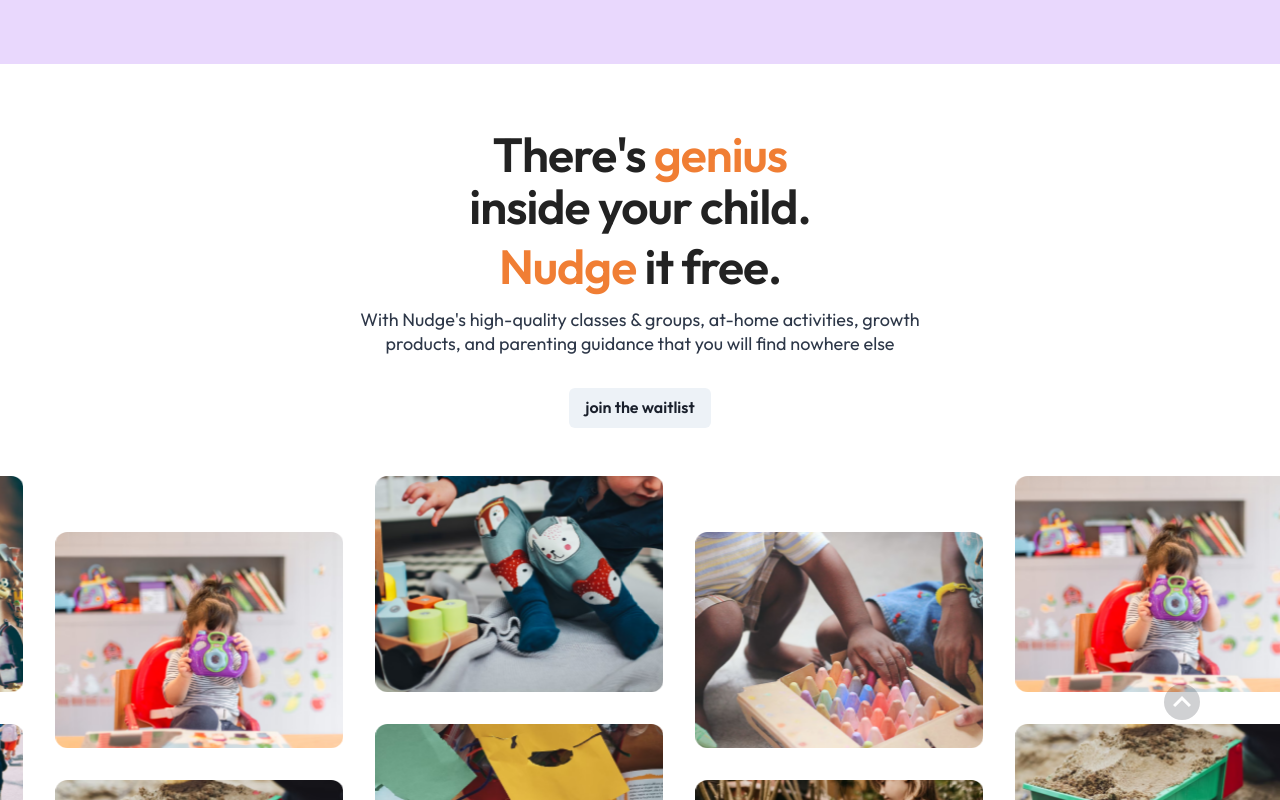
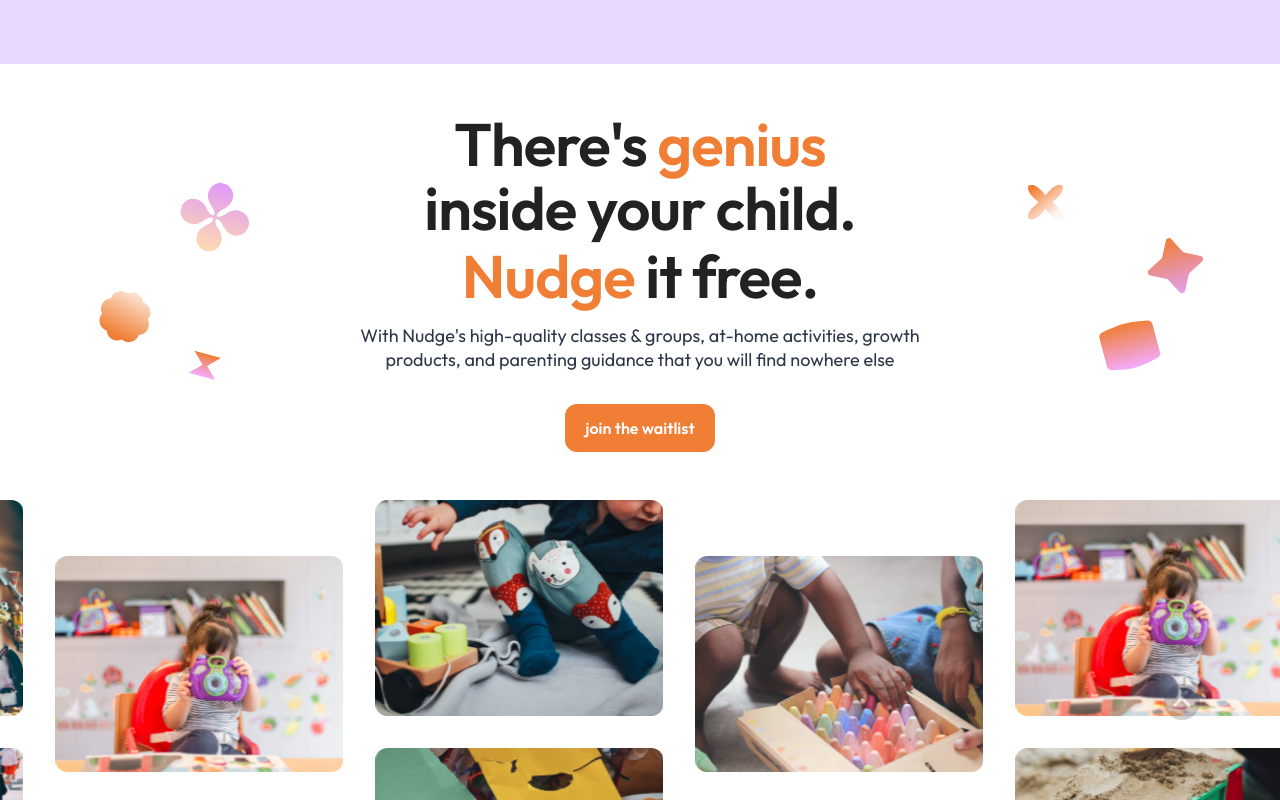
Before and after one commit to nudge-parenting/nudge-website, a Next.js app: page / in a window 1280 px wide. Shown: the top 800 px of the page. Built offline with nearby package versions, Linux system fonts and the light colour scheme.

Commit message:
svg shapes animation

```diff
--- /dev/null
+++ b/components/General/Button.js
@@ -0,0 +1,34 @@
+import { Box } from "@chakra-ui/react";
+
+function Button() {
+	return (
+		<Box
+			as="button"
+			// height="24px"
+			lineHeight="24px"
+			transition="all 0.2s cubic-bezier(.08,.52,.52,1)"
+			// border="1px"
+			px="20px"
+			py="12px"
+			borderRadius="12px"
+			fontSize="16px"
+			fontWeight="semibold"
+			bg="orange.500"
+			borderColor="#ccd0d5"
+			color="#fff"
+			_hover={{ bg: "orange.600" }}
+			_active={{
+				bg: "#dddfe2",
+				transform: "scale(0.98)",
+				borderColor: "#bec3c9",
+			}}
+			_focus={{
+				boxShadow:
+					"0 0 1px 2px rgba(88, 144, 255, .75), 0 1px 1px rgba(0, 0, 0, .15)",
+			}}
+		>
+			join the waitlist
+		</Box>
+	);
+}
+export default Button;
--- a/pages/_app.js
+++ b/pages/_app.js
@@ -1,5 +1,5 @@
 import { ChakraProvider, extendTheme } from "@chakra-ui/react";
-import Layout from "../components/Layout";
+import Layout from "../components/General/Layout";
 import "@fontsource/outfit/100.css";
 import "@fontsource/outfit/200.css";
 import "@fontsource/outfit/300.css";
@@ -63,18 +63,26 @@
 			},
 			sizes: {
 				lg: {
-					fontSize: "60",
-					lineHeight: "64px",
-				},
-				md: {
-					fontSize: "48px",
-					lineHeight: "52px",
+					// base, sm, md, lg, xl (object syntax doesnt work here)
+					fontSize: ["48px", "48px", "48px", "48px", "60px"],
+					lineHeight: ["52px", "52px", "52px", "52px", "64px"],
 				},
 			},
 		},
+		Button: {
+			baseStyle: {
+				borderRadius: "12px",
+				fontSize: "14px",
+				px: 20,
+			},
+			defaultProps: {
+				colorScheme: "orange",
+				px: 20,
+				borderRadius: "12px",
+				fontSize: "14px",
+			},
+		},
 	},
-
-	//components
 };
 
 const theme = extendTheme(nudgeTheme);
--- a/pages/index.js
+++ b/pages/index.js
@@ -1,15 +1,34 @@
-import { Box, Button, Heading, Text, VStack } from "@chakra-ui/react";
+import { Box, Heading, HStack, Image, Text, VStack } from "@chakra-ui/react";
 import { motion } from "framer-motion";
+import Button from "../components/General/Button";
 import LandingImages from "../components/Home/LandingImages";
 const MotionBox = motion(Box);
 
 export default function Home({}) {
 	return <HeroSection />;
 }
+function HeroSection() {
+	return (
+		<VStack minH="100vh" spacing="12" py="12">
+			<HStack
+				width="1160px"
+				mx="auto"
+				justifyContent="center"
+				spacing="100px"
+				alignItems="center"
+			>
+				<FloatingSVGs type="left" />
+				<HeroText />
+				<FloatingSVGs type="right" />
+			</HStack>
+			<LandingImages />
+		</VStack>
+	);
+}
 
 function HeroText() {
 	return (
-		<VStack spacing="8">
+		<VStack spacing="8" width="560px" mx="auto">
 			<VStack spacing="4">
 				<VStack>
 					<MotionBox
@@ -26,12 +45,11 @@
 					>
 						<Heading
 							textAlign="center"
-							size="md"
+							size="lg"
 							fontWeight="semibold"
-							letterSpacing="-1px"
 						>
 							There&apos;s{" "}
-							<Heading as="span" color="orange.500" size="md">
+							<Heading as="span" color="orange.500" size="lg">
 								genius
 							</Heading>{" "}
 							<br />
@@ -49,8 +67,8 @@
 							stiffness: 200,
 						}}
 					>
-						<Heading textAlign="center" size="md">
-							<Heading as="span" color="orange.500" size="md">
+						<Heading textAlign="center" size="lg" mt="-1">
+							<Heading as="span" color="orange.500" size="lg">
 								Nudge
 							</Heading>{" "}
 							it free.
@@ -93,20 +111,62 @@
 	);
 }
 
-function HeroSection() {
+function FloatingSVGs({ type = "left" }) {
 	return (
-		<VStack minH="100vh" spacing="12">
-			<VStack
-				mt="16"
-				spacing="20"
-				w="100%"
-				// bg="pink.100"
-				maxW="1160px"
-				mx="auto"
-			>
-				<HeroText />
-			</VStack>
-			<LandingImages />
+		<VStack w="180px" h="200px">
+			<FloatingBox>
+				<Image
+					src={
+						type === "left"
+							? "./svg shapes/svg-shape-06.svg"
+							: "./svg shapes/svg-shape-02.svg"
+					}
+					alt="svg-elemnent"
+					ml={type === "left" ? "90px" : "0px"}
+					mr={type === "left" ? "0px" : "130px"}
+				/>
+			</FloatingBox>
+			<FloatingBox>
+				<Image
+					src={
+						type === "left"
+							? "./svg shapes/svg-shape-05.svg"
+							: "./svg shapes/svg-shape-03.svg"
+					}
+					alt="svg-elemnent"
+					mr={type === "left" ? "90px" : "0px"}
+					ml={type === "left" ? "0px" : "120px"}
+				/>
+			</FloatingBox>
+			<FloatingBox>
+				<Image
+					src={
+						type === "left"
+							? "./svg shapes/svg-shape-01.svg"
+							: "./svg shapes/svg-shape-04.svg"
+					}
+					alt="svg-elemnent"
+					ml={type === "left" ? "70px" : "40px"}
+				/>
+			</FloatingBox>
 		</VStack>
 	);
 }
+
+function FloatingBox({ floatLength = 20, children }) {
+	return (
+		<MotionBox
+			initial={{ y: floatLength / 2 }}
+			animate={{ y: -floatLength / 2 }}
+			transition={{
+				type: "ease",
+				repeat: Infinity,
+				repeatType: "reverse",
+				//random duration
+				duration: Math.random() + 2,
+			}}
+		>
+			{children}
+		</MotionBox>
+	);
+}
```
Also changed, not shown: components/General/Header.js (renamed from components/Header.js), components/General/Layout.js (renamed from components/Layout.js), components/General/LemonLink.js (renamed from components/LemonLink.js), components/General/MenuToggle.js (renamed from components/MenuToggle.js), components/General/Navigation.js (renamed from components/Navigation.js), components/General/use-dimensions.js (renamed from components/use-dimensions.js).
